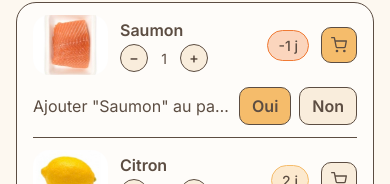
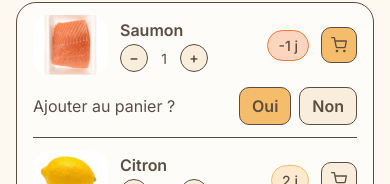
Before and after one commit to helico32/what-to-eat, a React (Vite) app: page / in a window 390 px wide. Both pictures are taken after a click on the button 339 px from the left and 318 px from the top of the page. Shown: the part 273-457 px from the top of the page. Built offline with nearby package versions, Linux system fonts and the light colour scheme.

Commit message:
En mobile juste "ajouter au panier" par manque de place"

```diff
--- a/src/components/ProductRow.jsx
+++ b/src/components/ProductRow.jsx
@@ -158,10 +158,14 @@ export default function ProductRow({ product, onDelete, onDecrement, onIncrement
       {confirm && (
         <div className="pb-3 flex items-center gap-2">
           <p className="flex-1 font-body text-[16px] text-ink-secondary truncate">
-            {confirm === 'cart'
-              ? `Ajouter "${product.name}" au panier ?`
-              : `Supprimer "${product.name}" ?`
-            }
+            {confirm === 'cart' ? (
+              <>
+                <span className="md:hidden">Ajouter au panier ?</span>
+                <span className="hidden md:inline">Ajouter "{product.name}" au panier ?</span>
+              </>
+            ) : (
+              `Supprimer "${product.name}" ?`
+            )}
           </p>
           <button
             onClick={() => handleConfirm(confirm)}
```
